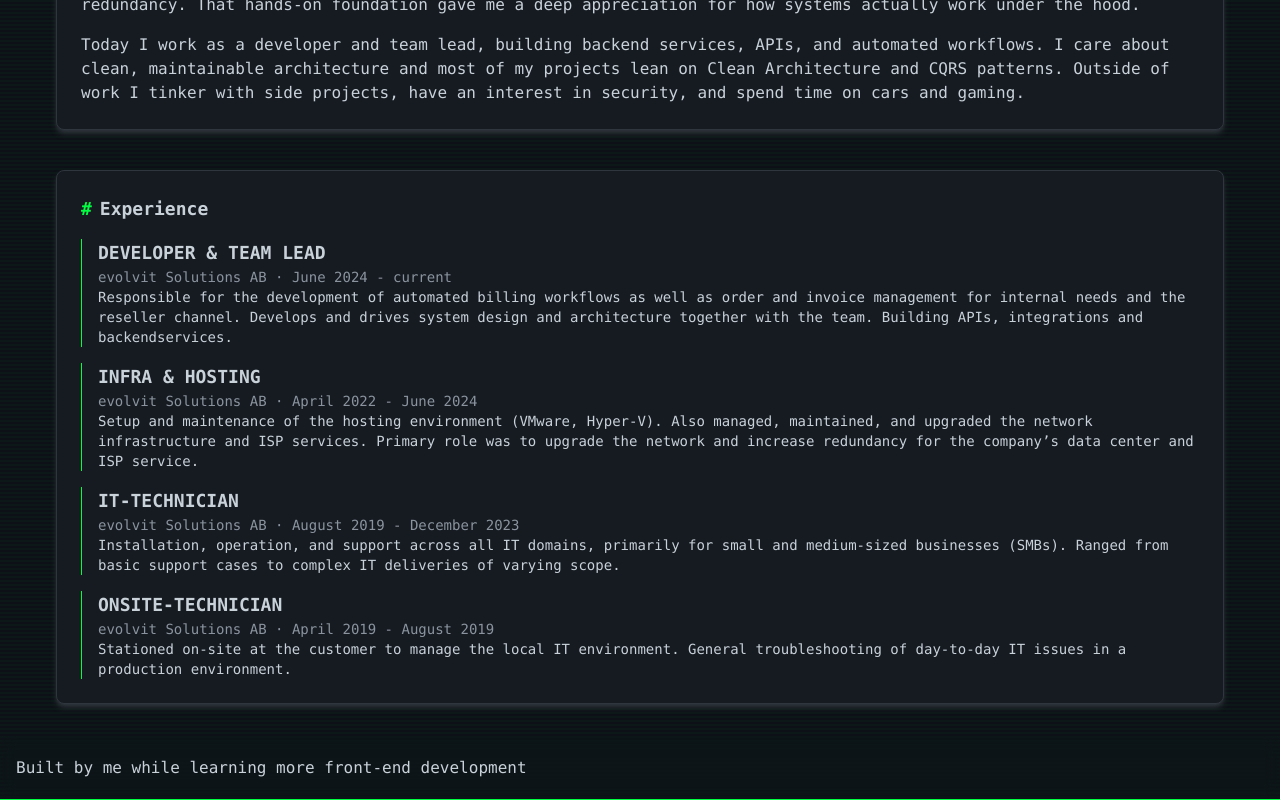
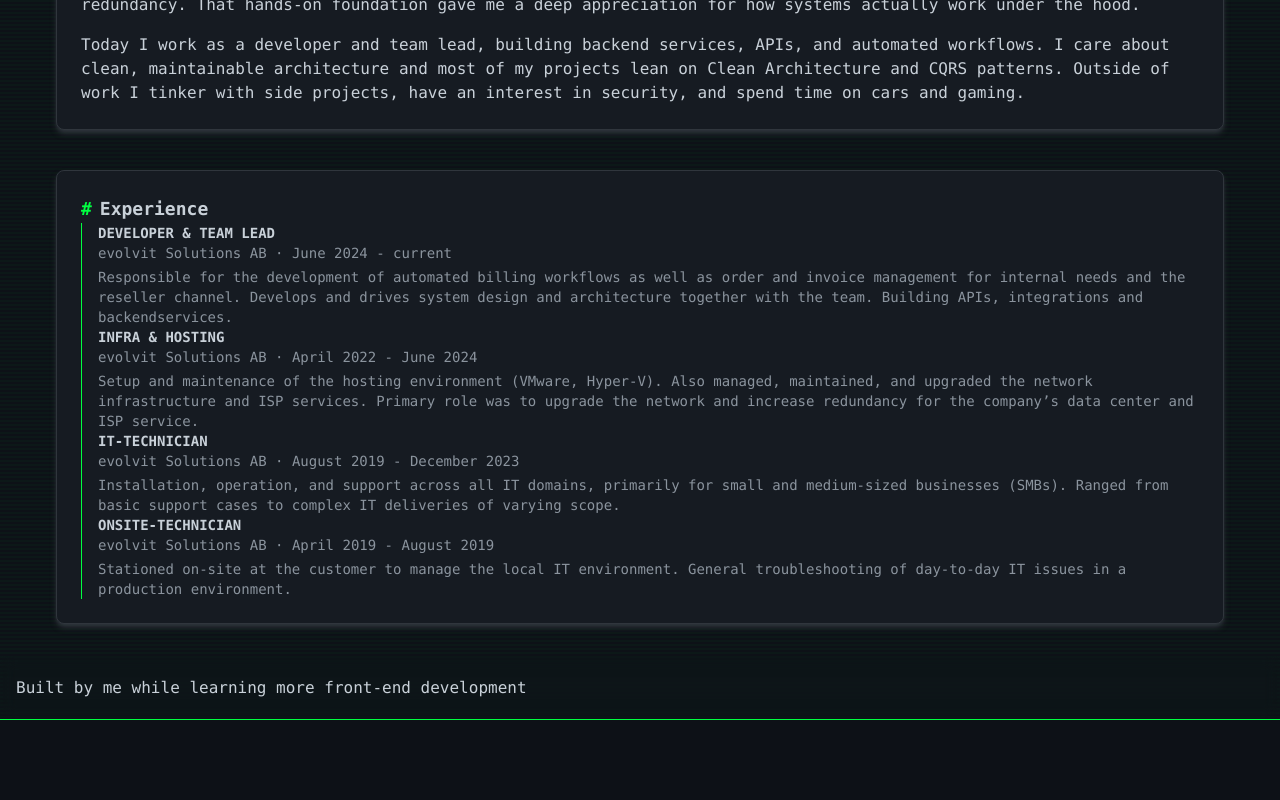
Before and after one commit to linusjohansson-se/Portfolio, a React (Vite) app: page / in a window 1280 px wide. Shown: the part 2010-2810 px from the top of the page. After the commit the page ends 2730 px from the top, so only its background shows below. Built offline with nearby package versions, Linux system fonts and the light colour scheme.

Commit message:
Refactors experience component styling
Refines the experience component's appearance by adjusting font sizes, margins, and text defusing for improved readability and visual consistency.

```diff
--- a/src/components/molecules/Experience.tsx
+++ b/src/components/molecules/Experience.tsx
@@ -14,10 +14,10 @@ export default function Experience({
   return (
     <>
       <div className="font-mono border-l-1 border-border pl-4">
-        <div className="mt-4">
-          <h1 className="font-mono text-lg font-bold text-text-second">{Role}</h1>
+        <div className="">
+          <h1 className="font-mono text-sm font-bold text-text-second">{Role}</h1>
           <h2 className="font-mono text-sm text-text-defused">{Company} · {Duration}</h2>
-          <p className="font-mono text-sm text-text-second">{Description}</p>
+          <p className="font-mono text-sm text-text-defused mt-1">{Description}</p>
         </div>
       </div>
     </>
```
